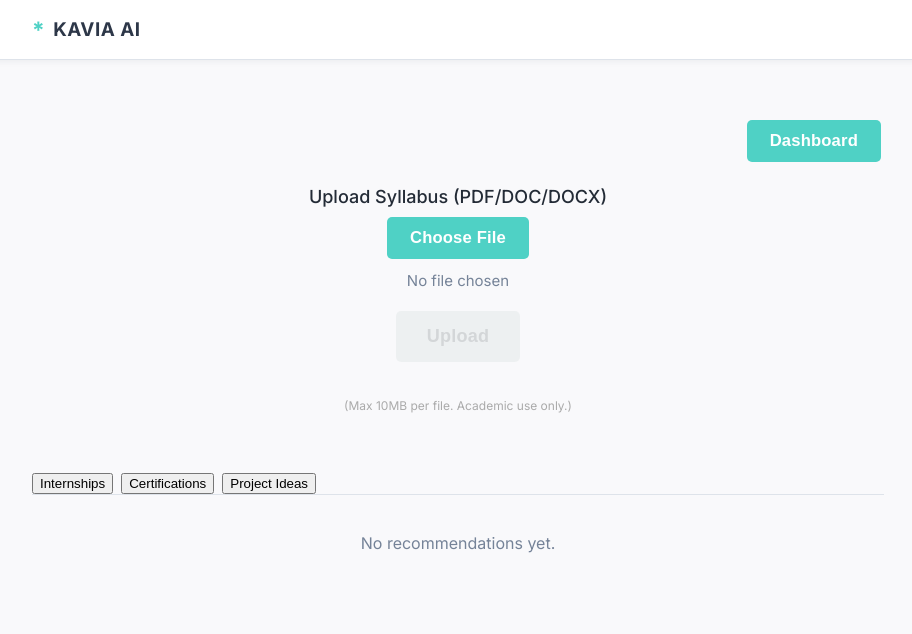
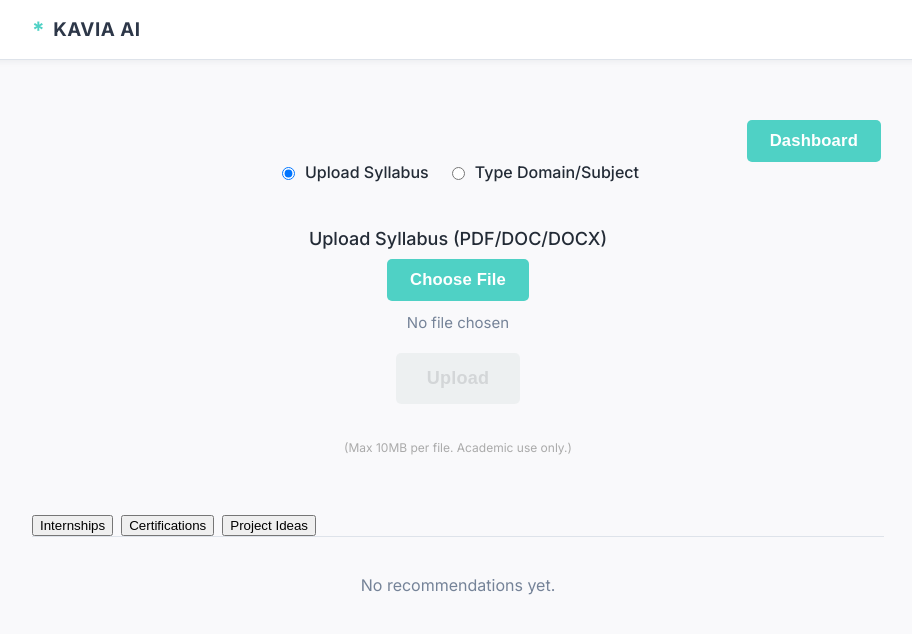
Before and after one commit to Workflow-Manager-admin/syllabussync-30852-cac94406, a React (Create React App) app in the folder syllabus_sync/: page / in a window 1280 px wide. Shown: the top 634 px of the page, without its empty margins (182-1094 px from the left). Built offline with nearby package versions, Linux system fonts and the light colour scheme; the HTML template or start-up script is replaced by a standard one.

Commit message:
Auto-commit: Changes as of 2025-06-04T18:11:51.581422+00:00

```diff
--- a/syllabus_sync/src/components/MainContainer.js
+++ b/syllabus_sync/src/components/MainContainer.js
@@ -9,7 +9,10 @@ import Dashboard from "./Dashboard";
  */
 // PUBLIC_INTERFACE
 function MainContainer() {
+  // Track mode: "upload" (syllabus upload) or "domain" (type subject/domain)
+  const [inputMode, setInputMode] = useState("upload");
   const [uploadedDoc, setUploadedDoc] = useState(null);
+  const [typedDomain, setTypedDomain] = useState("");
   const [parsedResults, setParsedResults] = useState(null);
   const [recommendations, setRecommendations] = useState({
     internships: [],
@@ -50,7 +53,6 @@ function MainContainer() {
 
       // Try to call backend API for syllabus parsing.
       let parseData = null;
-      let parseFetchError = null;
       try {
         const parseRes = await fetch("/api/parse-syllabus", {
           method: "POST",
@@ -61,12 +63,11 @@ function MainContainer() {
         }
         parseData = await parseRes.json();
       } catch (err) {
-        parseFetchError = err;
+        // fallback below
       }
 
-      // If we have no parseData due to fetch failure (network, CORS, 404), provide a fallback for dev/demo/testing
+      // If no parseData, fallback for dev/demo
       if (!parseData) {
-        // You can change this to false if you want to show true error only!
         const USE_DEMO_FALLBACK = true;
 
         if (USE_DEMO_FALLBACK) {
@@ -81,7 +82,7 @@ function MainContainer() {
         }
       }
 
-      // Defensive: ensure required structure (whether from backend or fallback)
+      // Defensive structure check
       if (
         !parseData ||
         !Array.isArray(parseData.subjects) ||
@@ -103,7 +104,6 @@ function MainContainer() {
       setRecommendationError("");
 
       let recData = null;
-      let recFetchError = null;
       try {
         const recRes = await fetch("/api/generate-recommendations", {
           method: "POST",
@@ -120,12 +120,11 @@ function MainContainer() {
         }
         recData = await recRes.json();
       } catch (err) {
-        recFetchError = err;
+        // fallback below
       }
 
-      // Fallback: If recommendations fetch fails (demo/dev mode), produce some mock recs so UI demo/test works
+      // Fallback: If recommendations fetch fails
       if (!recData) {
-        // You can toggle this fallback with the same flag above.
         const USE_DEMO_FALLBACK = true;
         if (USE_DEMO_FALLBACK) {
           recData = {
@@ -147,7 +146,6 @@ function MainContainer() {
         }
       }
 
-      // Defensive: use empty arrays as fallback for keys
       setRecommendations({
         internships: Array.isArray(recData.internships) ? recData.internships : [],
         certifications: Array.isArray(recData.certifications) ? recData.certifications : [],
@@ -167,6 +165,76 @@ function MainContainer() {
     }
   };
 
+  /**
+   * Handler for domain/subject input action:
+   * - Uses POST /api/generate-recommendations-from-domain { domain: <string> }
+   * - Updates UI accordingly
+   */
+  // PUBLIC_INTERFACE
+  const handleDomainSubmit = async (e) => {
+    e.preventDefault();
+    if (!typedDomain || !typedDomain.trim()) {
+      setParseError("Please enter a subject or domain name.");
+      return;
+    }
+    setParsing(false);
+    setParseError("");
+    setParsedResults(null);
+    setRecommendations({ internships: [], certifications: [], projects: [] });
+    setRecommendationError("");
+    setRecommendationLoading(true);
+
+    try {
+      let recData = null;
+      try {
+        const recRes = await fetch("/api/generate-recommendations-from-domain", {
+          method: "POST",
+          headers: { "Content-Type": "application/json" },
+          body: JSON.stringify({ domain: typedDomain.trim() }),
+        });
+        if (!recRes.ok) {
+          throw new Error(`Recommendation API returned status: ${recRes.status}`);
+        }
+        recData = await recRes.json();
+      } catch (error) {
+        // fallback below
+      }
+
+      // Fallback: If backend is not available (demo/dev)
+      if (!recData) {
+        const USE_DEMO_FALLBACK = true;
+        if (USE_DEMO_FALLBACK) {
+          // Use typed domain for display context only (not parsedResults as in upload flow)
+          recData = {
+            internships: [
+              { title: `${typedDomain} Intern at BigTech`, description: `Work as a ${typedDomain} intern at a leading tech company.`, link: "https://example.com/intern" }
+            ],
+            certifications: [
+              { title: `${typedDomain} Certificate (EdX)`, description: `Earn a credential for ${typedDomain}.`, link: "https://edx.org" }
+            ],
+            projects: [
+              { title: `${typedDomain} Capstone Project`, description: `Develop a project that applies ${typedDomain}.`, link: null }
+            ]
+          };
+        } else {
+          throw new Error("Failed to generate recommendations. Please try again.");
+        }
+      }
+
+      setRecommendationLoading(false);
+      setRecommendations({
+        internships: Array.isArray(recData.internships) ? recData.internships : [],
+        certifications: Array.isArray(recData.certifications) ? recData.certifications : [],
+        projects: Array.isArray(recData.projects) ? recData.projects : [],
+      });
+      setParsedResults(null); // Don't show parsed results box in this mode
+      setViewDashboard(false);
+    } catch (err) {
+      setRecommendationLoading(false);
+      setRecommendationError(err.message || "Failed to generate recommendations. Please try again.");
+    }
+  };
+
   // Handler to save a recommendation to user's dashboard
   // PUBLIC_INTERFACE
   const handleSaveItem = (item) => {
@@ -178,6 +246,48 @@ function MainContainer() {
   const handleDashboardToggle = () => {
     setViewDashboard((prev) => !prev);
   };
+
+  // UI: Mode toggle - radio segmented
+  const InputModeToggle = () => (
+    <div style={{
+      display: "flex",
+      gap: "18px",
+      alignItems: "center",
+      justifyContent: "center",
+      marginBottom: "22px",
+    }}>
+      <label style={{ fontWeight: 500, display: 'flex', alignItems: 'center', gap: 7 }}>
+        <input
+          type="radio"
+          name="inputMode"
+          value="upload"
+          checked={inputMode === "upload"}
+          onChange={() => {
+            setInputMode("upload");
+            setParseError("");
+            setParsedResults(null);
+            setRecommendations({ internships: [], certifications: [], projects: [] });
+          }}
+        />
+        Upload Syllabus
+      </label>
+      <label style={{ fontWeight: 500, display: 'flex', alignItems: 'center', gap: 7 }}>
+        <input
+          type="radio"
+          name="inputMode"
+          value="domain"
+          checked={inputMode === "domain"}
+          onChange={() => {
+            setInputMode("domain");
+            setParseError("");
+            setParsedResults(null);
+            setRecommendations({ internships: [], certifications: [], projects: [] });
+          }}
+        />
+        Type Domain/Subject
+      </label>
+    </div>
+  );
 
   return (
     <div className="container" style={{ paddingTop: 120, paddingBottom: 48 }}>
@@ -191,15 +301,83 @@ function MainContainer() {
       </div>
       {!viewDashboard && (
         <>
-          {/* Document Upload & Parsing */}
+          {/* Option Toggle: Upload or Type Domain */}
           <section style={{ marginBottom: 36 }}>
-            <DocumentUpload
-              onUpload={handleDocUpload}
-              uploadedDoc={uploadedDoc}
-            />
+            <InputModeToggle />
+
+            {/* Syllabus Upload Mode */}
+            {inputMode === "upload" && (
+              <DocumentUpload
+                onUpload={handleDocUpload}
+                uploadedDoc={uploadedDoc}
+              />
+            )}
+
+            {/* Domain/Subject Name Mode */}
+            {inputMode === "domain" && (
+              <form
+                onSubmit={handleDomainSubmit}
+                style={{
+                  background: "rgba(255,255,255,0.03)",
+                  border: "2px dashed var(--base-light)",
+                  borderRadius: 10,
+                  padding: 24,
+                  textAlign: "center",
+                  marginBottom: 8,
+                }}
+              >
+                <div style={{ fontWeight: 500, fontSize: 18, marginBottom: 12 }}>
+                  Type a Subject, Course or Domain Name
+                </div>
+                <input
+                  type="text"
+                  placeholder="e.g. Computer Science, Marketing, Machine Learning..."
+                  value={typedDomain}
+                  onChange={e => setTypedDomain(e.target.value)}
+                  style={{
+                    padding: "12px 16px",
+                    borderRadius: 7,
+                    fontSize: 16,
+                    border: "1.5px solid var(--border-color)",
+                    marginBottom: 12,
+                    width: "74%",
+                    maxWidth: 440,
+                  }}
+                  disabled={recommendationLoading}
+                  autoFocus
+                  data-testid="domainInput"
+                />
+                <div>
+                  <button
+                    className="btn btn-large"
+                    type="submit"
+                    style={{ marginTop: 4 }}
+                    disabled={!typedDomain.trim() || recommendationLoading}
+                    data-testid="domainSubmit"
+                  >
+                    {recommendationLoading ? "Fetching..." : "Get Recommendations"}
+                  </button>
+                </div>
+                {parseError && (
+                  <div style={{
+                    color: "#ff6e6e",
+                    fontWeight: 500,
+                    marginTop: 11,
+                  }}>{parseError}</div>
+                )}
+                <div style={{
+                  color: "#aaa",
+                  fontSize: 12,
+                  marginTop: 5,
+                  minHeight: 12,
+                }}>
+                  Type the area of your interest (no file upload needed)
+                </div>
+              </form>
+            )}
 
             {/* Loading/Progress States */}
-            {parsing && (
+            {inputMode === "upload" && parsing && (
               <div
                 style={{
                   background: "rgba(79,209,197,0.10)",
@@ -214,7 +392,8 @@ function MainContainer() {
               </div>
             )}
 
-            {parseError && (
+            {/* Only show parseError on upload flow */}
+            {inputMode === "upload" && parseError && (
               <div
                 style={{
                   background: "rgba(255,70,70,0.08)",
@@ -229,8 +408,8 @@ function MainContainer() {
               </div>
             )}
 
-            {/* Show parsed results if available */}
-            {parsedResults && !parsing && (
+            {/* Show parsed results only in upload mode */}
+            {inputMode === "upload" && parsedResults && !parsing && (
               <div style={{
                 background: "rgba(79,209,197,0.10)",
                 borderRadius: 10,
@@ -264,7 +443,7 @@ function MainContainer() {
                   fontWeight: 500,
                 }}
               >
-                Generating personalized recommendations...
+                {inputMode === "upload" ? "Generating personalized recommendations..." : "Fetching recommendations..."}
               </div>
             )}
 
```
Also changed, not shown: 2 other files (tests, documents, lock files or other folders).
